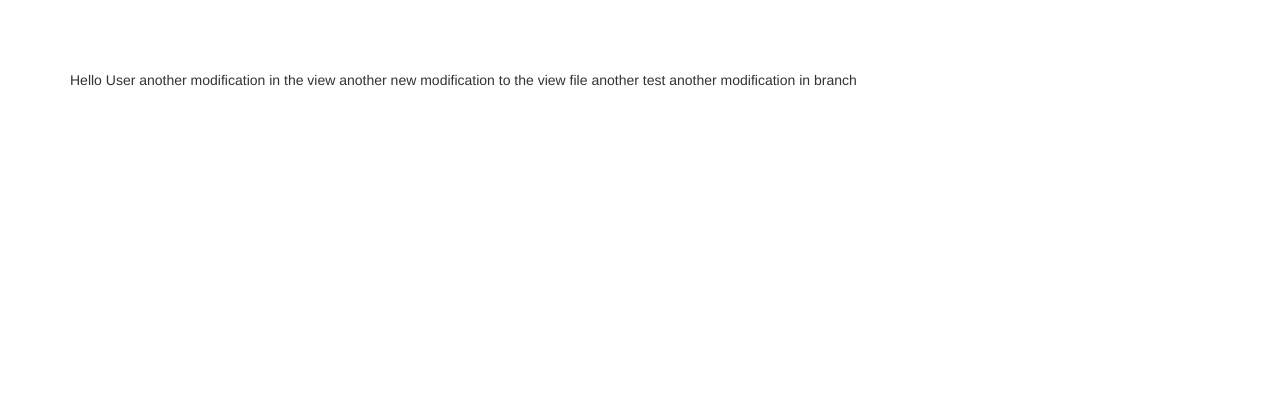
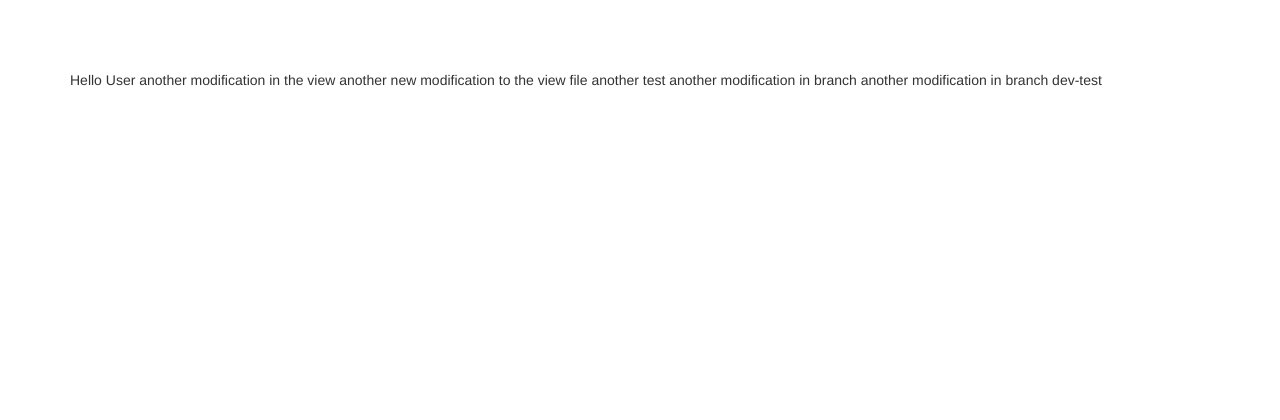
Before and after one commit to dounorquix/basic, a Yii app: template views/sitio/inicio.php in a window 1280 px wide. Shown: the top 420 px of the page. Run offline with PHP 8.4 and a stand-in for Yii, Linux system fonts and the light colour scheme; the template is opened without the code that fills it, so the values that code supplies are empty; some libraries are stand-ins or nearby versions.

Commit message:
Update inicio.php
update branch test

```diff
--- a/views/sitio/inicio.php
+++ b/views/sitio/inicio.php
@@ -6,3 +6,5 @@ another modification in the view
 another new modification to the view file
 another test
 another modification in branch
+
+another modification in branch dev-test
```
